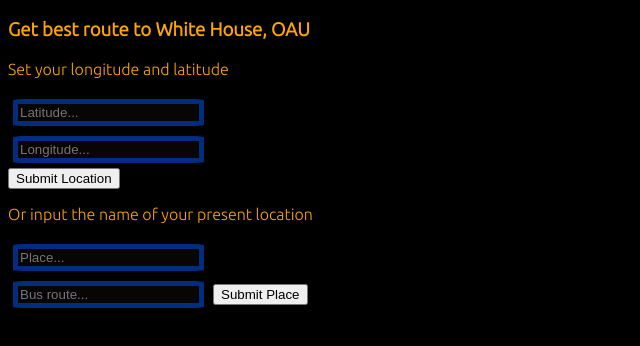
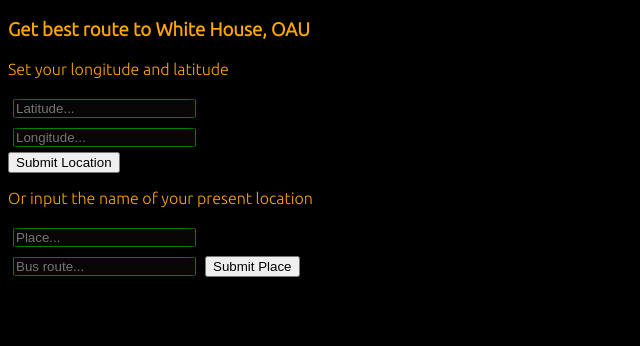
Before and after one commit to Nurudeeen/STMS, a website: page public/index.html in a window 1280 px wide. Shown: the part 64-410 px from the top of the page, without its empty margins (0-640 px from the left). Drawn offline with Linux system fonts and the light colour scheme.

Commit message:
styled input field

```diff
--- a/public/styles.css
+++ b/public/styles.css
@@ -7,8 +7,8 @@
  #lat {
    margin: 5px;
      border-radius: 5%;
-   border-color: rgb(0, 45, 128);
-   border-width: 5px;
+   border-color:green;
+   border-width: 1px;
    border-style: solid;
 background-color: rgb(8, 5, 5);
 color: cornsilk;
@@ -17,8 +17,8 @@
  #lon {
      margin: 5px;
      border-radius: 5%;
-   border-color: rgb(0, 45, 128);
-   border-width: 5px;
+   border-color:green;
+   border-width: 1px;
    border-style: solid;
 background-color: rgb(8, 5, 5);
 color: cornsilk;
@@ -27,8 +27,8 @@
  #place {
   margin: 5px;
   border-radius: 5%;
-border-color: rgb(0, 45, 128);
-border-width: 5px;
+border-color: green;
+border-width: 1px;
 border-style: solid;
 background-color: rgb(8, 5, 5);
 color: cornsilk;
@@ -37,8 +37,8 @@
  #bus {
      margin: 5px;
      border-radius: 5%;
-   border-color: rgb(0, 45, 128);
-   border-width: 5px;
+   border-color: green;
+   border-width: 1px;
    border-style: solid;
 background-color: rgb(8, 5, 5);
 color: cornsilk;
```
Also changed, not shown: 1 other file.
